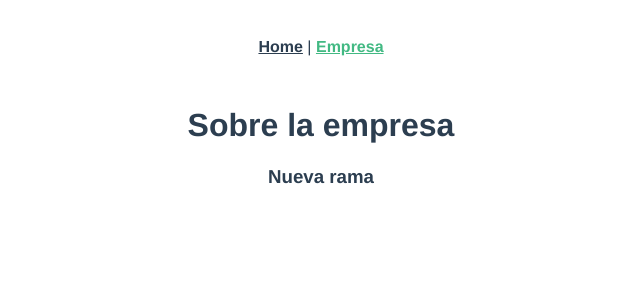
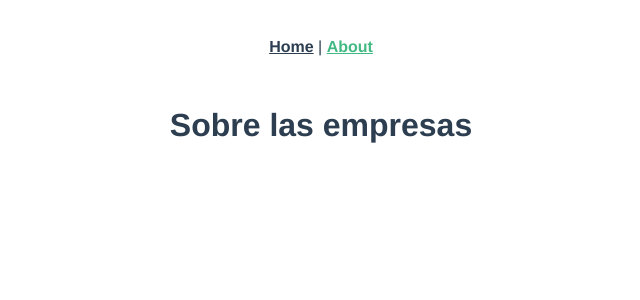
Before and after one commit to JuanDuran85/ProyectoEjemplo, a Vue app: page /about in a window 1280 px wide. Shown: the top 300 px of the page, without its empty margins (319-959 px from the left). Built offline with nearby package versions, Linux system fonts and the light colour scheme.

Commit message:
cambios segundo en rama nueva

```diff
--- a/src/App.vue
+++ b/src/App.vue
@@ -2,7 +2,7 @@
   <div id="app">
     <div id="nav">
       <router-link to="/">Home</router-link> |
-      <router-link to="/about">Empresa</router-link>
+      <router-link to="/about">About</router-link>
     </div>
     <router-view/>
   </div>
--- a/src/components/HelloWorld.vue
+++ b/src/components/HelloWorld.vue
@@ -1,7 +1,7 @@
 <template>
   <div class="hello">
     <h1>{{ msg }}</h1>
-    <h2>Cambios en nueva rama de ejemplo</h2>
+    <h2>Cambios en nueva rama</h2>
   </div>
 </template>
 
--- a/src/views/About.vue
+++ b/src/views/About.vue
@@ -1,6 +1,5 @@
 <template>
   <div class="about">
-    <h1>Sobre la empresa</h1>
-    <h3>Nueva rama</h3>
+    <h1>Sobre las empresas</h1>
   </div>
 </template>
```
